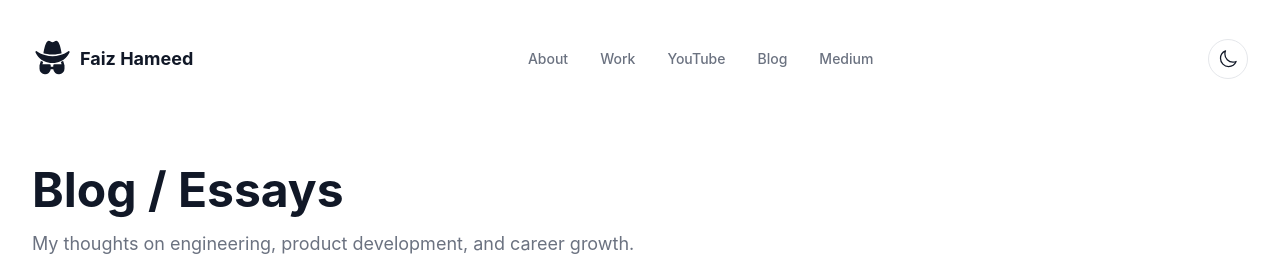
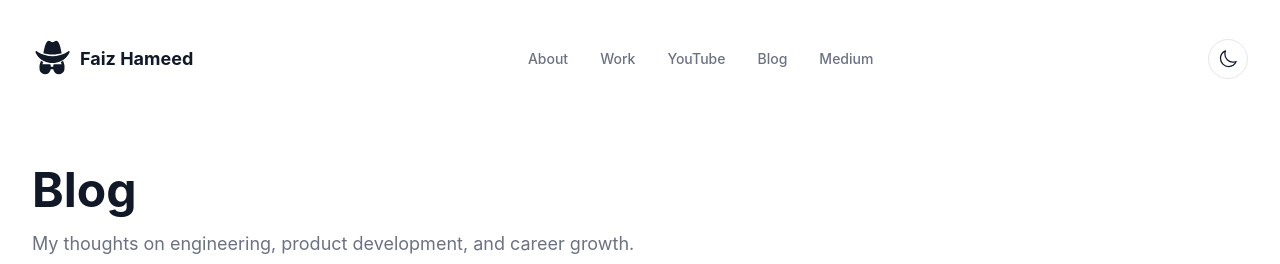
Before and after one commit to faizhameed/portfolio-gatsby, a Next.js app: page /blog in a window 1280 px wide. Shown: the top 264 px of the page. Built offline with nearby package versions, Linux system fonts and the light colour scheme.

Commit message:
Only blog enough

```diff
--- a/src/app/blog/page.js
+++ b/src/app/blog/page.js
@@ -1,8 +1,8 @@
-import Link from 'next/link'
-import Image from 'next/image'
-import Header from '@/components/Header'
-import Footer from '@/components/Footer'
-import { mediumPosts } from '@/data/blogPosts'
+import Footer from "@/components/Footer";
+import Header from "@/components/Header";
+import { mediumPosts } from "@/data/blogPosts";
+import Image from "next/image";
+import Link from "next/link";
 
 export default function BlogPage() {
   return (
@@ -11,9 +11,10 @@ export default function BlogPage() {
         <Header />
         <main className="my-12">
           <div className="mb-12">
-            <h1 className="text-4xl md:text-5xl font-bold mb-4">Blog / Essays</h1>
+            <h1 className="text-4xl md:text-5xl font-bold mb-4">Blog</h1>
             <p className="text-lg text-subtle-light dark:text-subtle-dark">
-              My thoughts on engineering, product development, and career growth.
+              My thoughts on engineering, product development, and career
+              growth.
             </p>
           </div>
           <div className="grid grid-cols-1 md:grid-cols-2 lg:grid-cols-3 gap-8">
@@ -41,7 +42,9 @@ export default function BlogPage() {
                   {post.node.publishedDate}
                 </p>
                 <h3 className="text-xl font-bold mb-2">{post.node.title}</h3>
-                <p className="text-subtle-light dark:text-subtle-dark">{post.node.excerpt}</p>
+                <p className="text-subtle-light dark:text-subtle-dark">
+                  {post.node.excerpt}
+                </p>
               </Link>
             ))}
           </div>
@@ -49,5 +52,5 @@ export default function BlogPage() {
         <Footer />
       </div>
     </div>
-  )
+  );
 }
```
